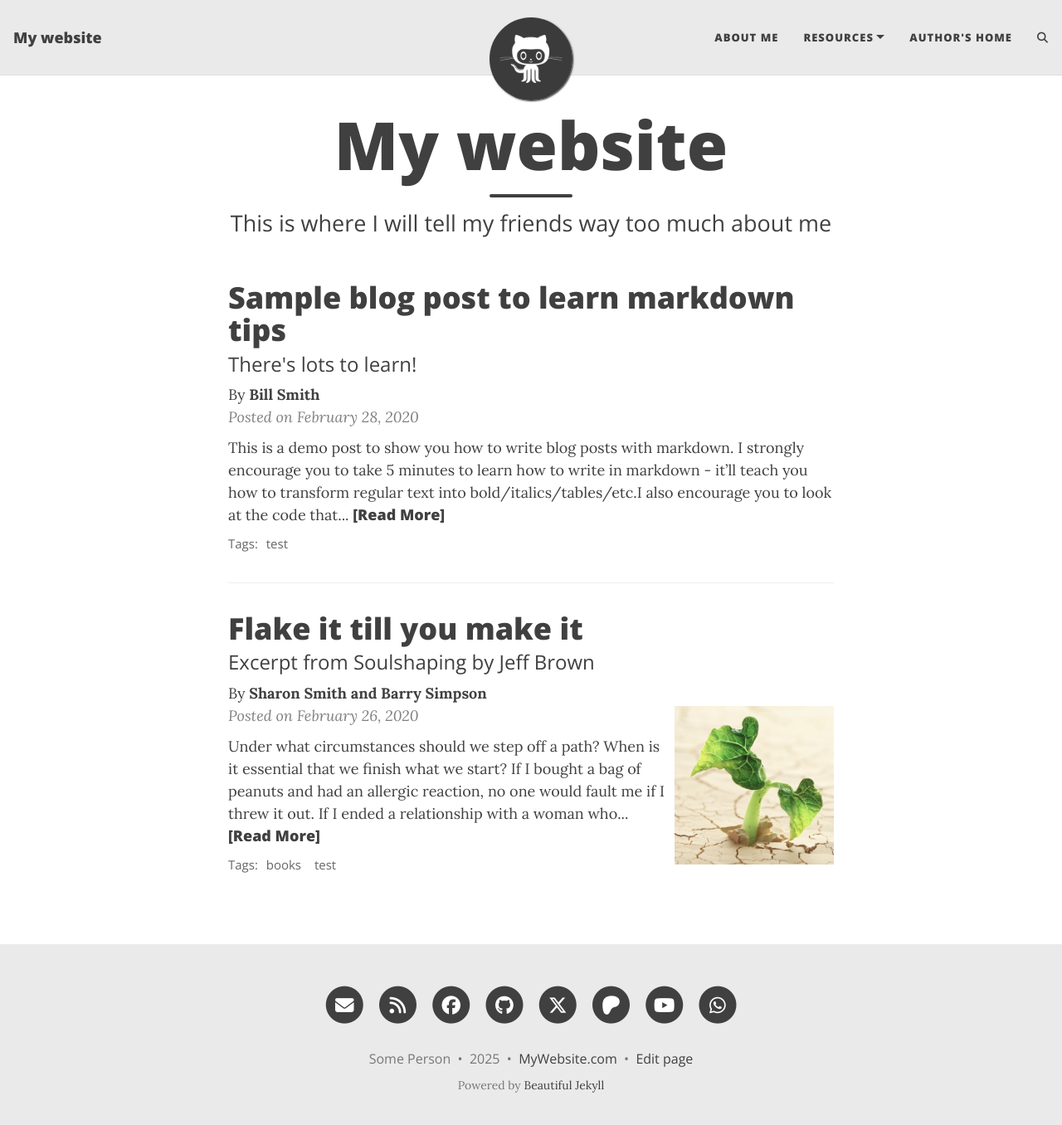
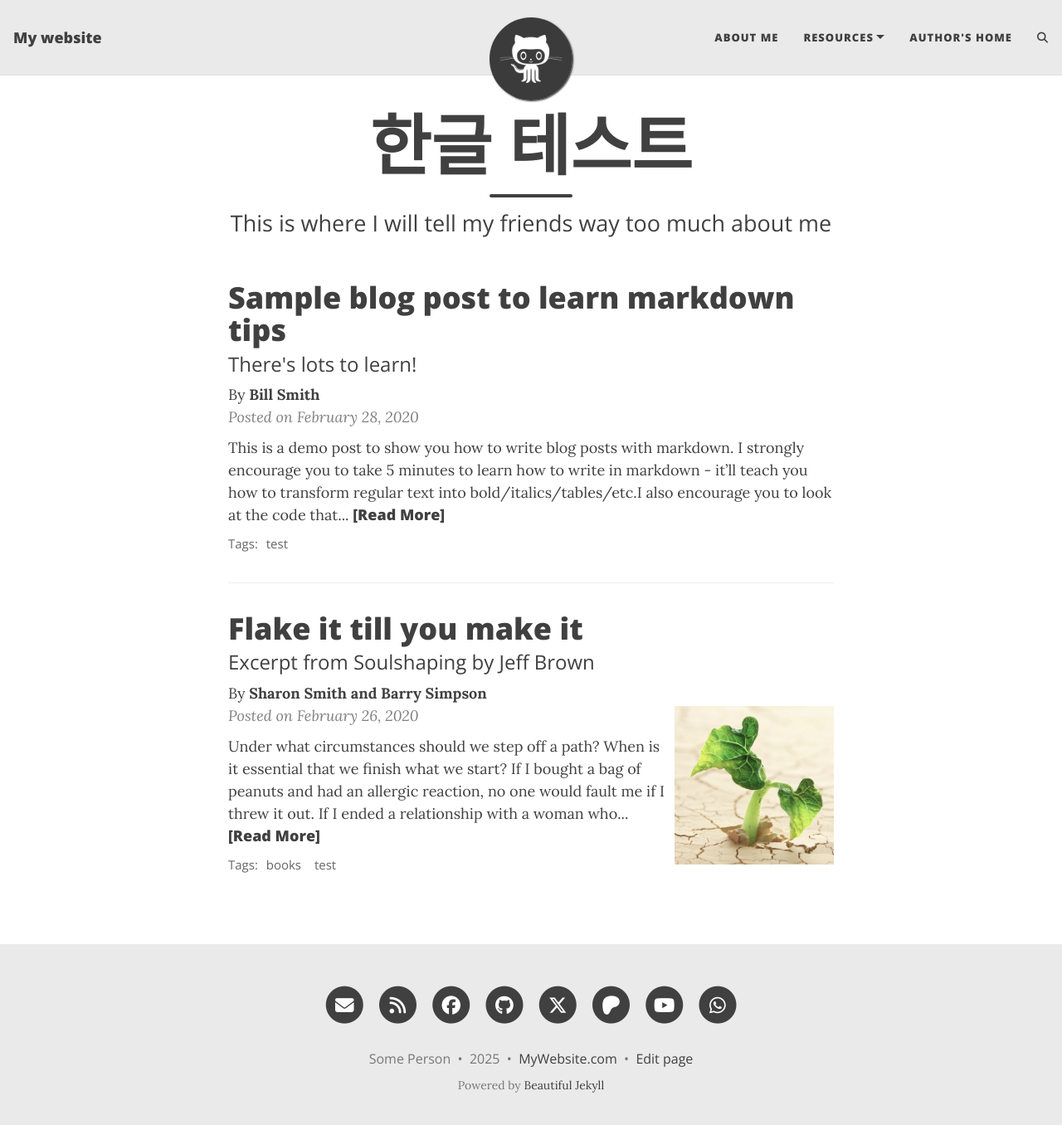
Before and after one commit to widehyo1/widehyo1.github.io, a Jekyll site: the page built from index.html, in a window 1280 px wide and 1369 px high. Shown: the top 1356 px of the window at 83% size. Built offline with Jekyll 4.4.1, drawn with Linux system fonts in a browser that asks for light colours; the list of posts is cut into pages by our own code; comment, search, counter and statistics services are not loaded.

Commit message:
title change to test encoding

```diff
--- a/index.html
+++ b/index.html
@@ -1,5 +1,5 @@
 ---
 layout: home
-title: My website
+title: 한글 테스트
 subtitle: This is where I will tell my friends way too much about me
 ---
```
